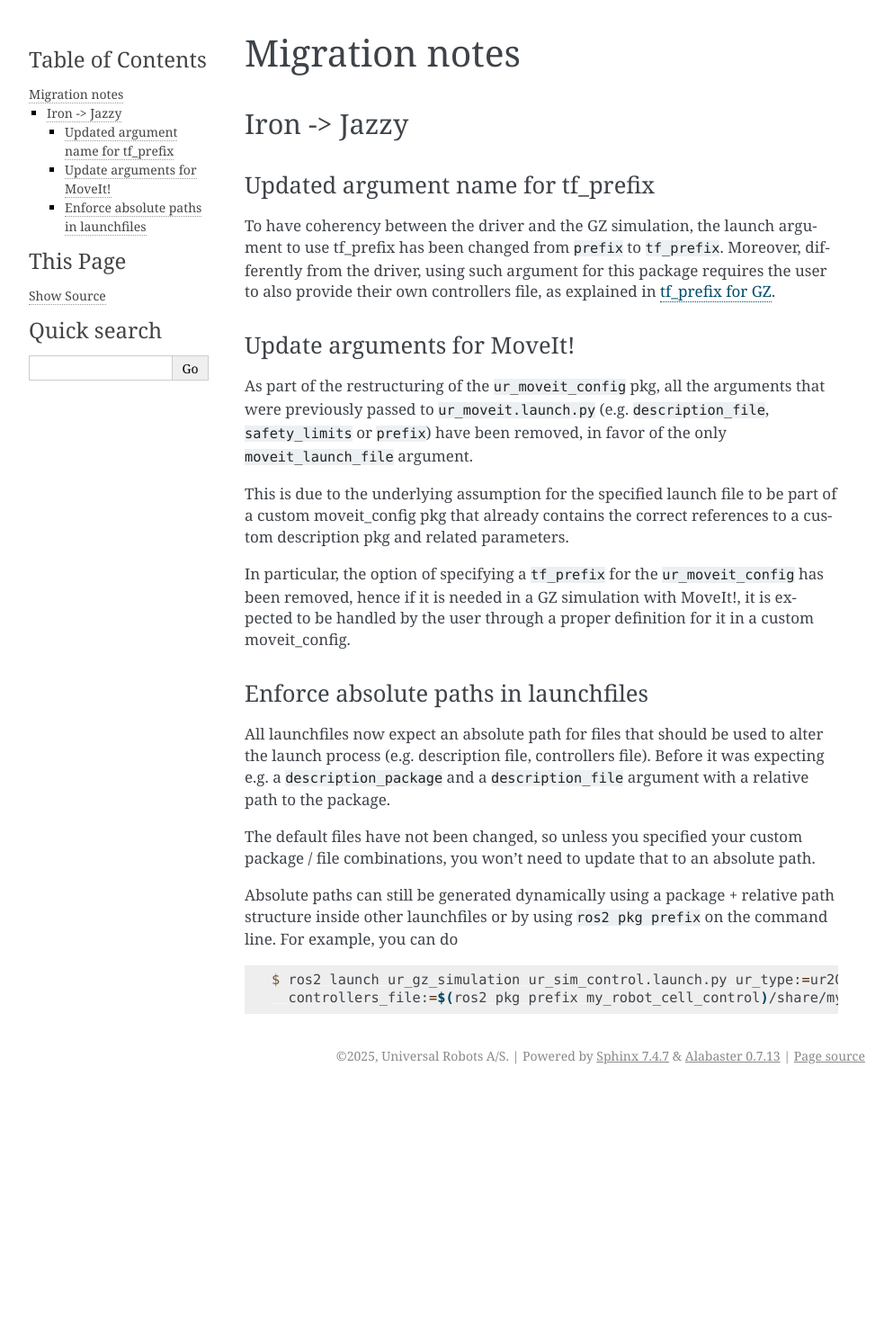
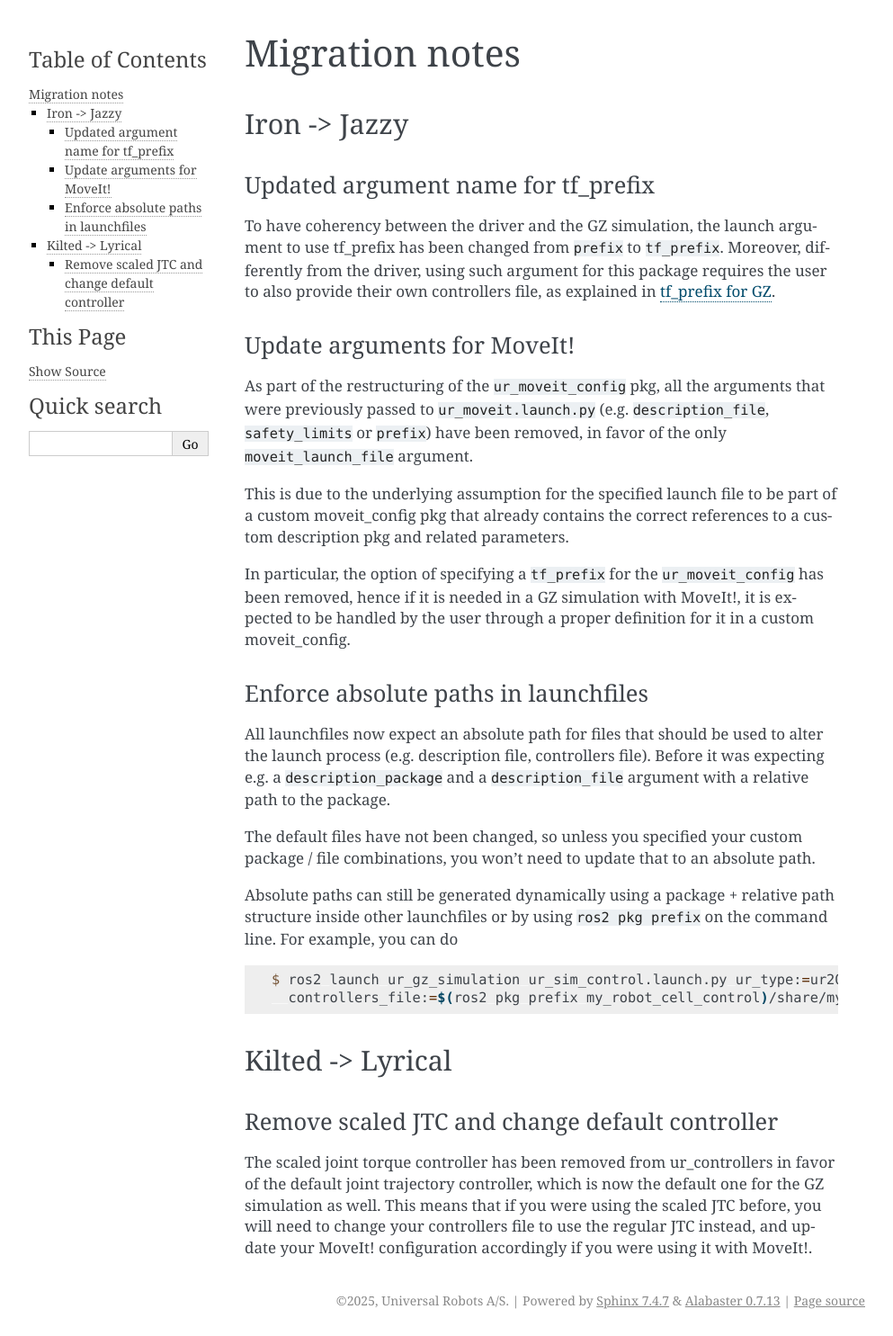
Before and after one commit to ros2-gbp/ur_simulation_gz-release, a Sphinx documentation site: the page built from doc/migration_notes.rst, in a window 1280 px wide. Shown: the whole page at 90% size, without its empty margins (148-1141 px from the left). Built offline with Sphinx 7.4.7, drawn with Linux system fonts in a browser that asks for light colours; before the commit the page ends 1213 px from its top, so only the background shows below that.

Commit message:
Rebase from 'release/lyrical/ur_simulation_gz'

```diff
--- a/CMakeLists.txt
+++ b/CMakeLists.txt
@@ -1,4 +1,4 @@
-cmake_minimum_required(VERSION 3.5)
+cmake_minimum_required(VERSION 3.28)
 project(ur_simulation_gz)
 
 find_package(ament_cmake REQUIRED)
--- a/doc/index.rst
+++ b/doc/index.rst
@@ -1,4 +1,6 @@
 :github_url: https://github.com/UniversalRobots/Universal_Robots_ROS2_GZ_Simulation/blob/ros2/ur_simulation_gz/doc/index.rst
+
+.. _ur_simulation_gz:
 
 ur_simulation_gz
 ================
--- /dev/null
+++ b/doc/migration/lyrical.rst
@@ -0,0 +1,13 @@
+:github_url: https://github.com/UniversalRobots/Universal_Robots_ROS2_GZ_Simulation/blob/ros2/ur_simulation_gz/doc/migration/lyrical.rst
+
+ur_simulation_gz
+^^^^^^^^^^^^^^^^
+
+Remove scaled JTC and change default controller
+~~~~~~~~~~~~~~~~~~~~~~~~~~~~~~~~~~~~~~~~~~~~~~~
+
+The scaled joint torque controller has been removed from ur_controllers in favor of the default
+joint trajectory controller, which is now the default one for the GZ simulation as well. This means
+that if you were using the scaled JTC before, you will need to change your controllers file to use
+the regular JTC instead, and update your MoveIt! configuration accordingly if you were using it
+with MoveIt!.
--- a/doc/migration_notes.rst
+++ b/doc/migration_notes.rst
@@ -5,3 +5,8 @@ Iron -> Jazzy
 ^^^^^^^^^^^^^
 .. include:: migration/jazzy.rst
     :start-line: 4
+
+Kilted -> Lyrical
+^^^^^^^^^^^^^^^^^
+.. include:: migration/lyrical.rst
+    :start-line: 4
--- a/package.xml
+++ b/package.xml
@@ -20,8 +20,11 @@
 
   <buildtool_depend>ament_cmake</buildtool_depend>
 
+  <exec_depend>forward_command_controller</exec_depend>
   <exec_depend>gz_ros2_control</exec_depend>
   <exec_depend>joint_state_publisher</exec_depend>
+  <exec_depend>joint_state_broadcaster</exec_depend>
+  <exec_depend>joint_trajectory_controller</exec_depend>
   <exec_depend>launch</exec_depend>
   <exec_depend>launch_ros</exec_depend>
   <exec_depend>ros_gz_bridge</exec_depend>
```
Also changed, not shown: other parts of package.xml (+1 -1 lines), CHANGELOG.rst (+9 -0 lines), 14 other files.
